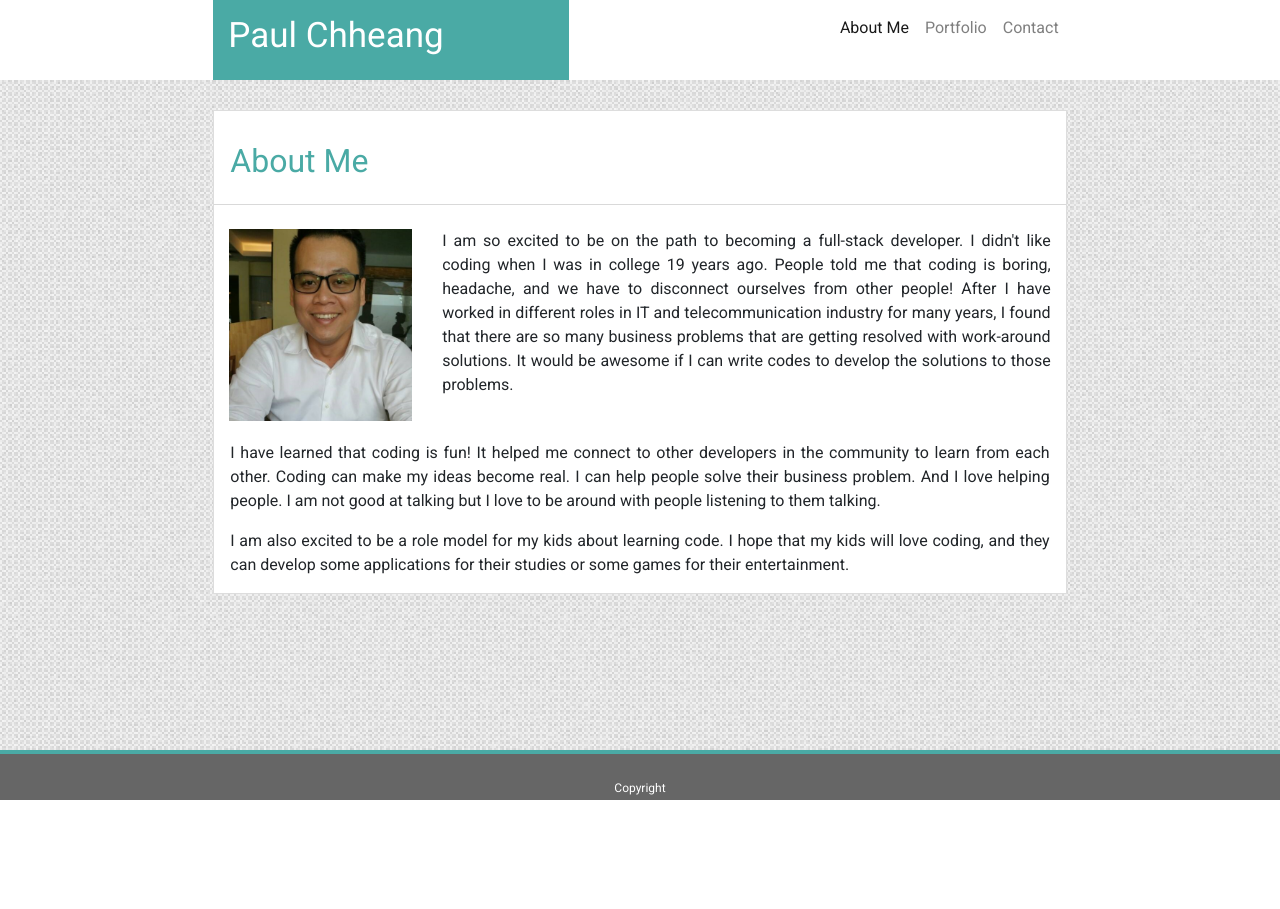
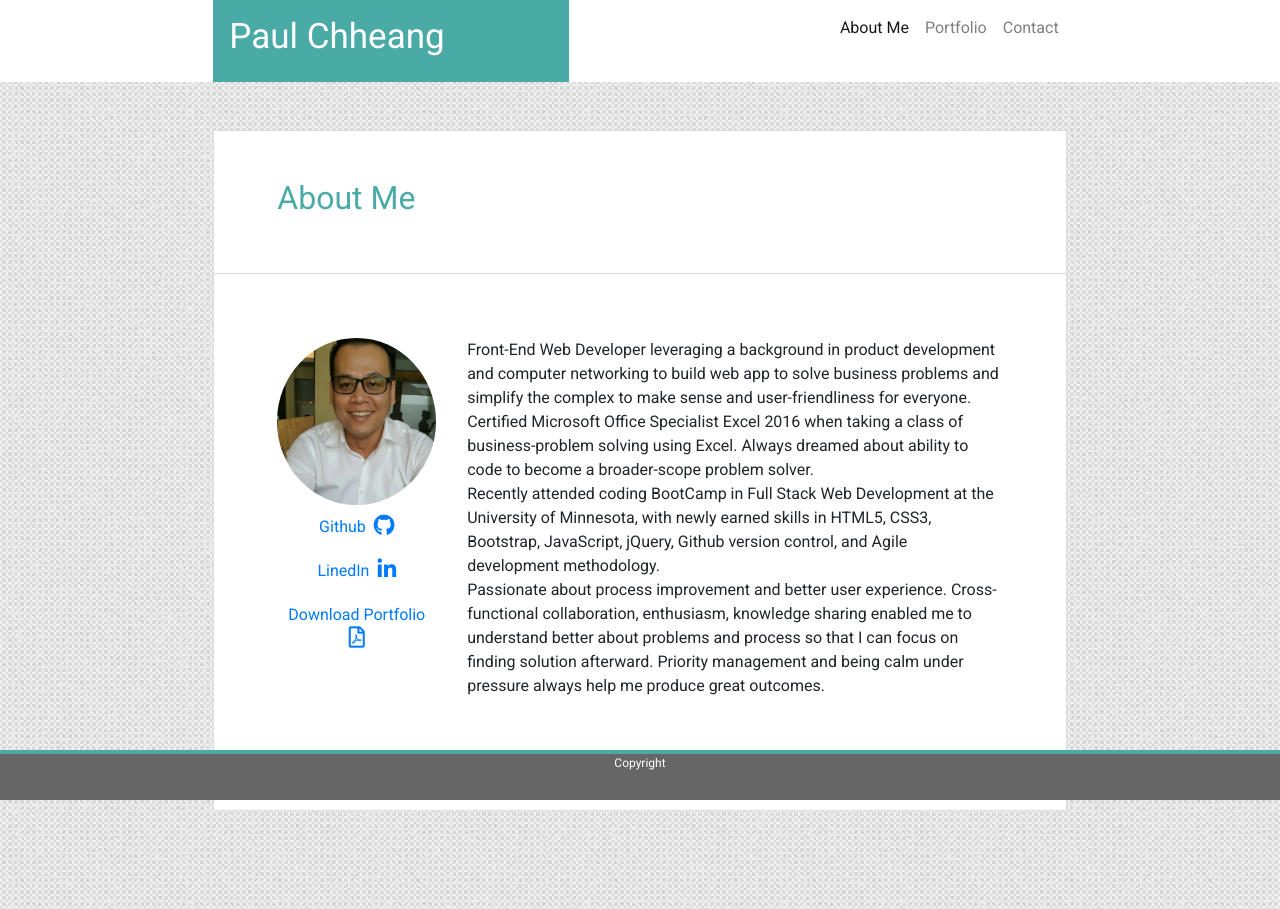
Before and after one commit to paul-kh/portfolio-bootstrap, a plain HTML site: page index.html in a window 1280 px wide. Before the commit the page ends 800 px from the top, so only its background shows below. Drawn offline with nearby package versions, Linux system fonts and the light colour scheme; a web font is replaced by a local one.

Commit message:
Re-styled and add links to Github profile and LinkedIn profile

```diff
--- a/assets/css/style.css
+++ b/assets/css/style.css
@@ -6,6 +6,7 @@ body {
     background-image: url("../images/page-background.png");
     box-sizing: none;
     font-family: 'Roboto', sans-serif;
+    overflow: auto;
 }
 header {
     background-color:#ffffff;
@@ -13,39 +14,27 @@ header {
 #my-logo {
     background-color: #4aaaa5;
     color: white;
-    padding: 15px;
 }
 #my-logo h1 {
     font-size: 35px;
 }
-.my-nav a:hover {
-    color: red;
-
-}
 #my-main {
     background-color: #ffffff;
     border: 1px solid #dddddd;
-    padding-top: 15px;
-
 }
 #my-headline{
-
     color: #4aaaa5;
     border-bottom: #D9D9D9 1px solid;
 }
 #my-profile-pic {
-    width: 100% ;
-    margin-right: 20px;
-    margin-bottom: 20px;
+    max-width: 100%;
 }
 footer {
     background-color: #666666;
     height: 50px;
-    position: fixed; /* Make footer sticky */
+    position: sticky; /* Make footer sticky */
     bottom: 0; /* Place it all the way at the bottom of the page */
     border-top: 4px #4aaaa5 solid;
-    margin-top: 50px;
-    padding-top:25px;
 }
 #my-copyright {
     color: white;
--- a/index.html
+++ b/index.html
@@ -1,73 +1,107 @@
 <!DOCTYPE html>
 <html lang="en">
+
 <head>
     <meta charset="UTF-8">
     <meta name="viewport" content="width=device-width, initial-scale=1.0">
     <meta http-equiv="X-UA-Compatible" content="ie=edge">
     <title>About Me</title>
-    <link rel="stylesheet" href="https://stackpath.bootstrapcdn.com/bootstrap/4.3.1/css/bootstrap.min.css" integrity="sha384-ggOyR0iXCbMQv3Xipma34MD+dH/1fQ784/j6cY/iJTQUOhcWr7x9JvoRxT2MZw1T" crossorigin="anonymous">
-    <link href="https://fonts.googleapis.com/css?family=Alfa+Slab+One|Roboto|Supermercado+One&display=swap" rel="stylesheet">
+    <link rel="stylesheet" href="https://stackpath.bootstrapcdn.com/bootstrap/4.3.1/css/bootstrap.min.css"
+        integrity="sha384-ggOyR0iXCbMQv3Xipma34MD+dH/1fQ784/j6cY/iJTQUOhcWr7x9JvoRxT2MZw1T" crossorigin="anonymous">
+    <link href="https://fonts.googleapis.com/css?family=Alfa+Slab+One|Roboto|Supermercado+One&display=swap"
+        rel="stylesheet">
+    <link rel="stylesheet" href="https://cdnjs.cloudflare.com/ajax/libs/font-awesome/5.11.2/css/all.min.css">
     <link rel="stylesheet" href="assets/css/style.css">
 </head>
+
 <body>
-
     <!-- HEADER *********************************************************************************************************** -->
     <header class="container-fluid">
-        <div class="row"> <!-- Header row wrapper-->
-                <div class="col-sm-12 col-md-2 col-lg-2"> <!-- Col-1:  left margin of the header --></div>
-                <div class="col-sm-12 col-md-8 col-lg-8"> <!-- Col 2: Containing 2 sub-columns: 1). Logo/name & 2). Navbar -->
+        <!-- Header row wrapper-->
+        <div class="row mb-5">
+            <!-- Col-1:  left margin of the header -->
+            <div class="col-sm-12 col-md-2 col-lg-2"></div>
+            <!-- Col 2: Containing 2 sub-columns: 1). Logo/name & 2). Navbar -->
+            <div class="col-sm-12 col-md-8 col-lg-8">
                 <div class="row d-flex">
-                        <div class="col-12 col-sm-12 col-md-6 col-lg-5 flex-fill" id="my-logo"> <!-- Sub-col 1: Logo/Name -->
+                    <!-- Sub-col 1: Logo/Name -->
+                    <div class="col-12 col-sm-12 col-md-6 col-lg-5 flex-fill p-3" id="my-logo">
                         <h1>Paul Chheang</h1>
                     </div>
-                        <div class="col-12 col-sm-12 col-md-6 col-lg-7" style="padding:0;margin:0"> <!-- Sub-col 2: Navbar -->
+                    <div class="col-12 col-sm-12 col-md-6 col-lg-7" style="padding:0;margin:0">
+                        <!-- Sub-col 2: Navbar -->
                         <!-- Navbar component from getbootstrap.com-->
                         <nav class="navbar navbar-expand-md navbar-light" style="padding-right:0;">
-                                <button class="navbar-toggler" type="button" data-toggle="collapse" data-target="#navbarNav" aria-controls="navbarNav" aria-expanded="false" aria-label="Toggle navigation">
+                            <button class="navbar-toggler" type="button" data-toggle="collapse" data-target="#navbarNav"
+                                aria-controls="navbarNav" aria-expanded="false" aria-label="Toggle navigation">
                                 <span class="navbar-toggler-icon"></span>
                             </button>
-                                <div class="collapse navbar-collapse justify-content-end" id="navbarNav"> <!--Justify the nav links to the right-->
+                            <div class="collapse navbar-collapse justify-content-end" id="navbarNav">
+                                <!--Justify the nav links to the right-->
                                 <div class="navbar-nav">
-                                        <a class="nav-item nav-link active" href="index.html">About Me <span class="sr-only">(current)</span></a>
+                                    <a class="nav-item nav-link active" href="index.html">About Me <span
+                                            class="sr-only">(current)</span></a>
                                     <a class="nav-item nav-link" href="portfolio.html">Portfolio</a>
                                     <a class="nav-item nav-link" href="contact.html">Contact</a>
                                 </div>
                             </div>
                         </nav>
                     </div>
-
                 </div>
             </div>
             <div class="col-sm-12 col-md-2 col-lg-2"></div> <!-- righgt margin of the header -->
         </div> <!-- End of header row wrapper-->
     </header>
-    <div class="row" style="margin: 15px"> </div> <!-- Devider between header and main -->
-
     <!-- MAIN *************************************************************************************************************** -->
     <div class="container-fluid">
-        <div class="row"> <!--Row wrapper for main content-->
+        <div class="row">
+            <!--Row wrapper for main content-->
             <div class="col-sm-12 col-md-2 col-lg-2"></div> <!-- left margin of the main content -->
-            <div class="col-sm-12 col-md-8 col-lg-8 text-justify" id="my-main"> <!-- Col-2: containing 3 sub rows 1). Headline text, 2). Profile picture & begining paragraph, and 3). Remaining paragrapha -->
-                <div class="row p-3" id="my-headline"> <!-- Sub-row-1: Headline Text -->
+            <div class="col-sm-12 col-md-8 col-lg-8 text-left" id="my-main">
+                <!-- Col-2: containing 3 sub rows 1). Headline text, 2). Profile picture & begining paragraph, and 3). Remaining paragrapha -->
+                <div class="row p-5" id="my-headline">
+                    <!-- Sub-row-1: Headline Text -->
+                    <div class="col">
                         <h2>About Me</h2>
                     </div>
-                <div class="row pt-4 d-flex">  <!-- Sub-row-2: Profile picture & beginning paragraph -->
-                    <div class="col-12 col-sm-12 col-md-4 col-lg-3 text-center">
-                        <img id="my-profile-pic" src="assets/images/profile-pic.png" alt="Paul Chheang's profile picture">
                 </div>
-                    <div class="col-12 col-sm-12 col-md-8 col-lg-9">
+
+                <div class="row pt-4 d-flex p-5">
+                    <!-- Sub-row-2: Profile picture & beginning paragraph -->
+                    <div class="col-12 col-sm-12 col-md-4 col-lg-3 text-center py-3">
+                        <div class="card" style="border:none">
+                            <img id="my-profile-pic" src="assets/images/profile-pic.png" class="rounded-circle"
+                                alt="Paul Chheang's profile picture">
+                            <ul style="list-style: none; display: inline-block;">
+                                <li style="display: inline-block; padding: 10px;"><a class="card-text" href="https://github.com/paul-kh">Github &nbsp;<i class="fab fa-github fa-lg"></i></a></li>
+                                <li style="display: inline-block; padding: 10px;"><a class="card-text" href="https://www.linkedin.com/in/phalcheat-chheang-4152621a/">LinedIn &nbsp;<i class="fab fa-linkedin-in fa-lg"></i></a></li>
+                                <li style="display: inline-block; padding: 10px;"><a class="card-text" href="#">Download Portfolio<i class="far fa-file-pdf fa-lg"></i></a></li>
+
+                            </ul>
+                        </div>
+
+
+                    </div>
+                    <div class="col-12 col-sm-12 col-md-8 col-lg-9 p-3 pb-5">
                         <p>
-                            I am so excited to be on the path to becoming a full-stack developer. I didn't like coding when I was in college 19 years ago. People told me that coding is boring, headache, and we have to disconnect ourselves from other people! After I have worked in different roles in IT and telecommunication industry for many years, I found that there are so many business problems that are getting resolved with work-around solutions. It would be awesome if I can write codes to develop the solutions to those problems.
+                            Front-End Web Developer leveraging a background in product development and computer
+                            networking
+                            to build web app to solve business problems and simplify the complex to make sense and
+                            user-friendliness for everyone.
+                            Certified Microsoft Office Specialist Excel 2016 when taking a class of business-problem
+                            solving using Excel.
+                            Always dreamed about ability to code to become a broader-scope problem solver.
+                            <br>Recently attended coding BootCamp in Full Stack Web Development at the University of
+                            Minnesota, with newly earned skills
+                            in HTML5, CSS3, Bootstrap, JavaScript, jQuery, Github version control, and Agile development
+                            methodology.
+                            <br>Passionate about process improvement and better user experience.
+                            Cross-functional collaboration, enthusiasm, knowledge sharing enabled me to understand
+                            better about problems and process so that
+                            I can focus on finding solution afterward.
+                            Priority management and being calm under pressure always help me produce great outcomes.
                         </p>
                     </div>
-                </div>
-                <div class="row pl-3 pr-3 pt-0"> <!-- Sub-row-3: Remaining paragraph -->
-                        <p>
-                            I have learned that coding is fun! It helped me connect to other developers in the community to learn from each other. Coding can make my ideas become real. I can help people solve their business problem. And I love helping people. I am not good at talking but I love to be around with people listening to them talking.
-                        </p>
-                        <p>
-                            I am also excited to be a role model for my kids about learning code. I hope that my kids will love coding, and they can develop some applications for their studies or some games for their entertainment.
-                        </p>
                 </div>
             </div>
             <div class="col-sm-12 col-md-2 col-lg-2"></div> <!-- Right margin of the main content -->
@@ -75,14 +109,22 @@
     </div>
 
     <!-- FOOTER ************************************************************************************************************ -->
-    <footer class="container-fluid text-center" id="my-copyright">
-         Copyright
+    <footer class="container-fluid mt-5">
+        <div class="row text-center">
+            <div id="my-copyright" class="col"> Copyright </div>
+        </div>
     </footer>
 
     <!-- ***************Links for toggle button of Navbar to be functional **********************************-->
-    <script src="https://code.jquery.com/jquery-3.3.1.slim.min.js" integrity="sha384-q8i/X+965DzO0rT7abK41JStQIAqVgRVzpbzo5smXKp4YfRvH+8abtTE1Pi6jizo" crossorigin="anonymous"></script>
-    <script src="https://cdnjs.cloudflare.com/ajax/libs/popper.js/1.14.7/umd/popper.min.js" integrity="sha384-UO2eT0CpHqdSJQ6hJty5KVphtPhzWj9WO1clHTMGa3JDZwrnQq4sF86dIHNDz0W1" crossorigin="anonymous"></script>
-    <script src="https://stackpath.bootstrapcdn.com/bootstrap/4.3.1/js/bootstrap.min.js" integrity="sha384-JjSmVgyd0p3pXB1rRibZUAYoIIy6OrQ6VrjIEaFf/nJGzIxFDsf4x0xIM+B07jRM" crossorigin="anonymous"></script>
+    <script src="https://code.jquery.com/jquery-3.3.1.slim.min.js"
+        integrity="sha384-q8i/X+965DzO0rT7abK41JStQIAqVgRVzpbzo5smXKp4YfRvH+8abtTE1Pi6jizo"
+        crossorigin="anonymous"></script>
+    <script src="https://cdnjs.cloudflare.com/ajax/libs/popper.js/1.14.7/umd/popper.min.js"
+        integrity="sha384-UO2eT0CpHqdSJQ6hJty5KVphtPhzWj9WO1clHTMGa3JDZwrnQq4sF86dIHNDz0W1"
+        crossorigin="anonymous"></script>
+    <script src="https://stackpath.bootstrapcdn.com/bootstrap/4.3.1/js/bootstrap.min.js"
+        integrity="sha384-JjSmVgyd0p3pXB1rRibZUAYoIIy6OrQ6VrjIEaFf/nJGzIxFDsf4x0xIM+B07jRM"
+        crossorigin="anonymous"></script>
+</body>
 
-</body>
 </html>
```
Also changed, not shown: contact.html (+46 -32 lines), portfolio.html (+60 -29 lines). Lines whose indentation alone changed are shown as unchanged.
